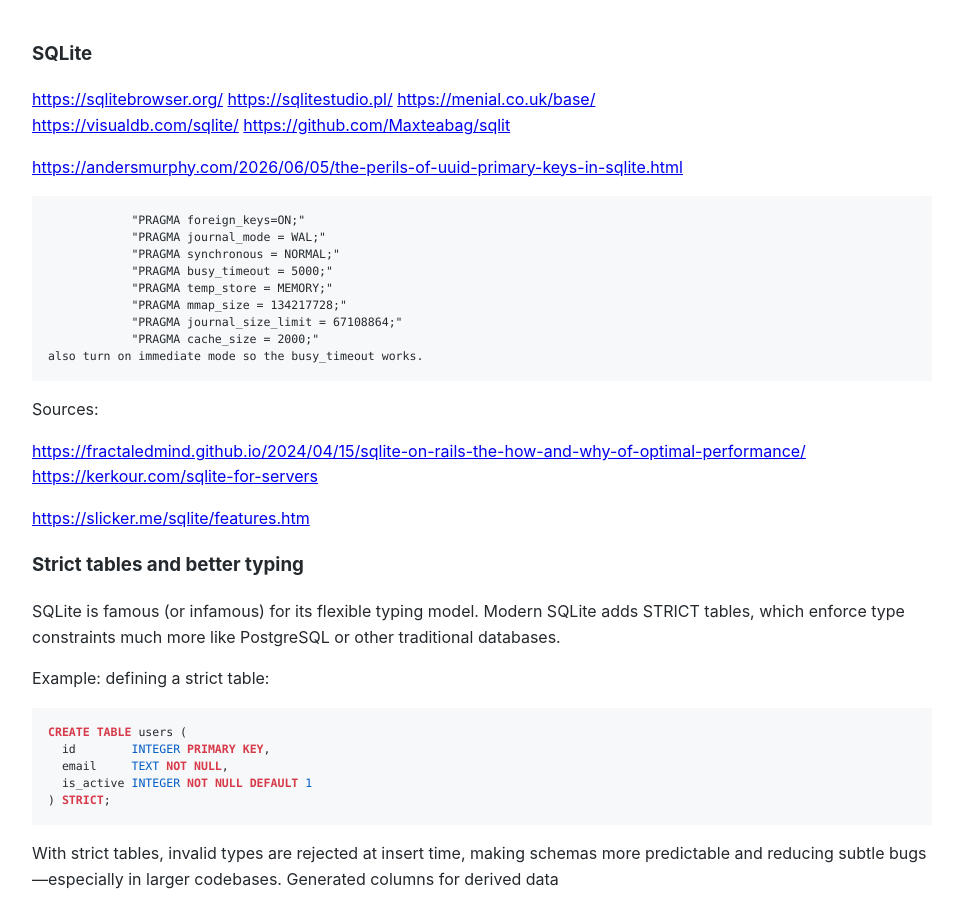
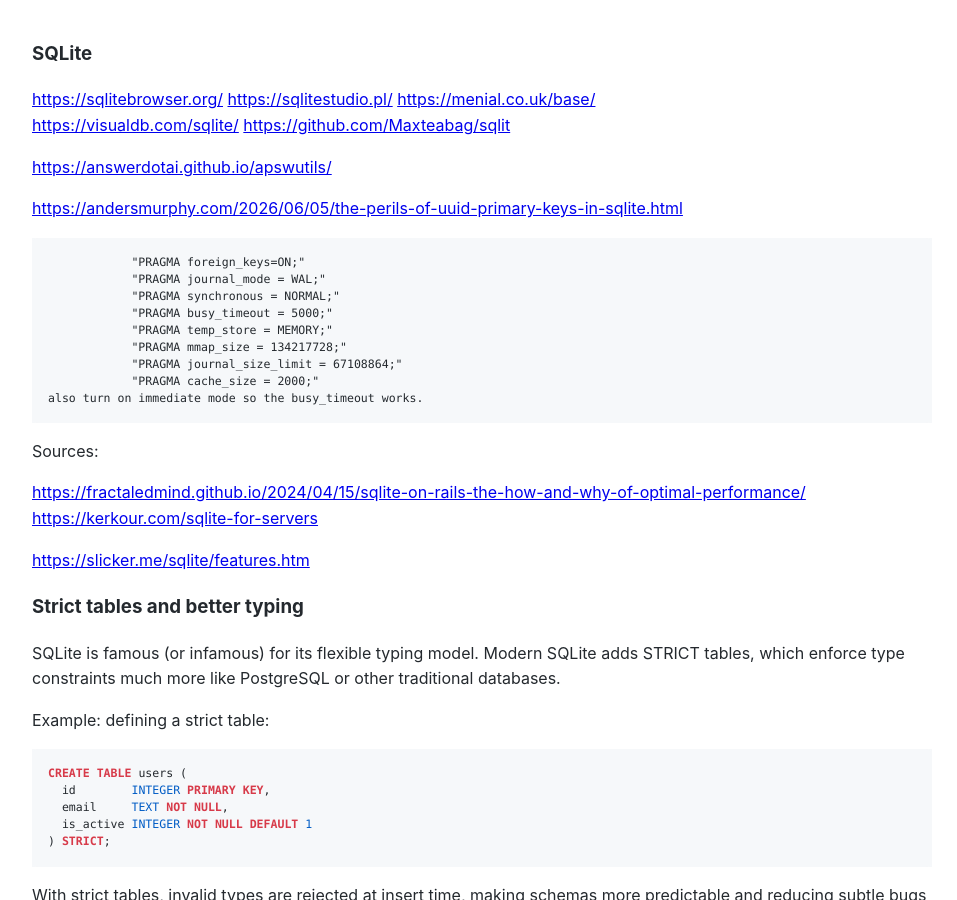
Before and after one commit to Michael-Lubinsky/michael-lubinsky.github.com, a Jekyll site: the page built from sqlite/sqlite.md, in a window 1280 px wide and 900 px high. Shown: the whole window, without its empty margins (158-1115 px from the left). Built offline with Jekyll 4.4.1, drawn with Linux system fonts in a browser that asks for light colours; our own code applies the rules of GitHub Pages for plain Markdown files.

Commit message:
Update sqlite.md

````diff
--- a/sqlite/sqlite.md
+++ b/sqlite/sqlite.md
@@ -2,6 +2,8 @@
 <https://sqlitebrowser.org/> <https://sqlitestudio.pl/> <https://menial.co.uk/base/>
 <https://visualdb.com/sqlite/>   <https://github.com/Maxteabag/sqlit>
 
+
+<https://answerdotai.github.io/apswutils/>
 
 <https://andersmurphy.com/2026/06/05/the-perils-of-uuid-primary-keys-in-sqlite.html>
 ```
````
